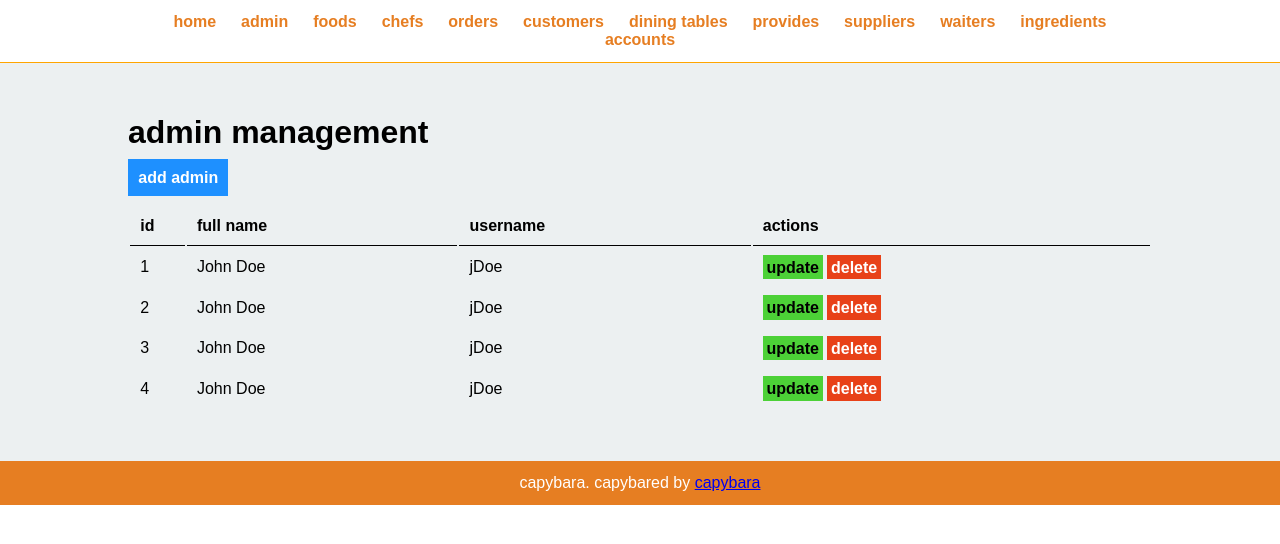
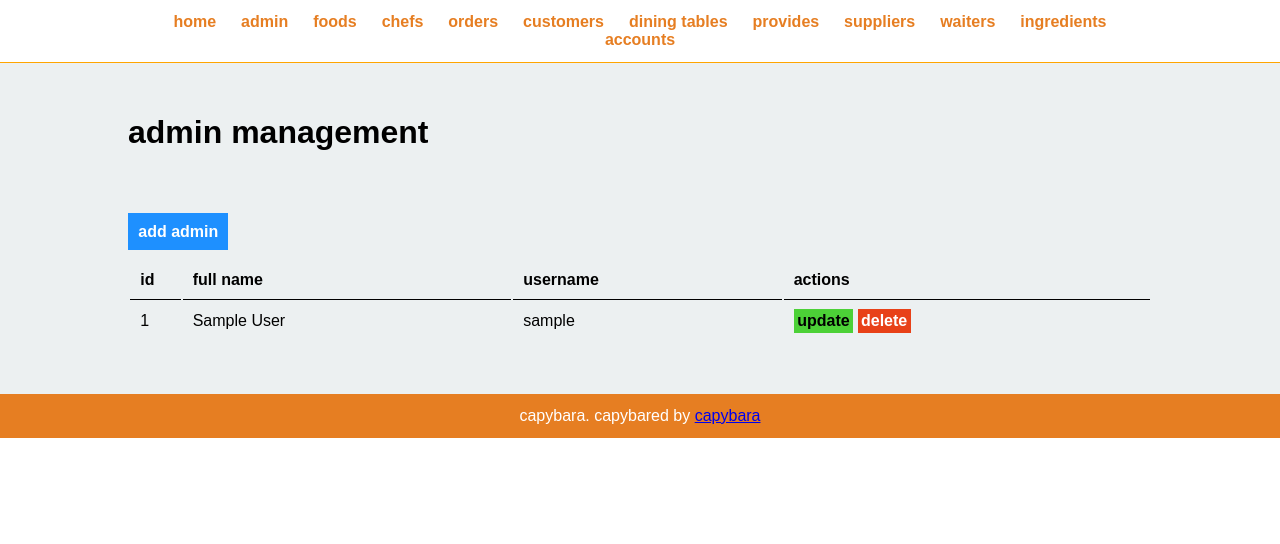
Before and after one commit to congvn66/capy-restaurant, a PHP site: page /capy-restaurant/admin/manage-admin.php in a window 1280 px wide. Shown: the top 544 px of the page. Run offline with PHP 8.4, Linux system fonts and the light colour scheme; tables that the repository leaves empty or names only in its code hold one stand-in row (values such as "Sample post").

Commit message:
Hoàn thành add admin và display admin.
- người dùng có thể add admin vào database và xem toàn bộ các admin trên web.

```diff
--- a/admin/manage-admin.php
+++ b/admin/manage-admin.php
@@ -4,6 +4,14 @@
             <div class="wrapper">
                 <h1>admin management</h1>
                 <br />
+
+                <?php
+                    if(isset($_SESSION['add'])){
+                        echo $_SESSION['add'];
+                        unset($_SESSION['add']);
+                    }
+                ?>
+                <br><br><br>
 
                 <!-- button add admin -->
                 <a href="add-admin.php" class="button-primary">add admin</a>
@@ -18,45 +26,35 @@
                         <th>actions</th>
                     </tr>
 
-                    <tr>
-                        <td>1</td>
-                        <td>John Doe</td>
-                        <td>jDoe</td>
-                        <td>
-                            <a href="#" class="button-secondary">update</a>
-                            <a href="#" class="button-danger">delete</a>
-                        </td>
-                    </tr>
+                    <?php
+                        $sql = "SELECT * FROM admin";
+                        $res = mysqli_query($conn, $sql);
+                        $id_on_web = 1;
+                        if ($res == true) {
+                            $cnt = mysqli_num_rows($res); // get all rows from db
+                            if ($cnt > 0) {
+                                while($row = mysqli_fetch_assoc($res)) { // same with readLine
+                                    $id = $row['id'];
+                                    $full_name = $row['full_name'];
+                                    $username = $row['username'];
 
-                    <tr>
-                        <td>2</td>
-                        <td>John Doe</td>
-                        <td>jDoe</td>
-                        <td>
-                            <a href="#" class="button-secondary">update</a>
-                            <a href="#" class="button-danger">delete</a>
-                        </td>
-                    </tr>
+                                    // display value to table
+                                    ?>
+                                    <tr>
+                                        <td><?php echo $id_on_web++?></td>
+                                        <td><?php echo $full_name?></td>
+                                        <td><?php echo $username?></td>
+                                        <td>
+                                            <a href="#" class="button-secondary">update</a>
+                                            <a href="#" class="button-danger">delete</a>
+                                        </td>
+                                    </tr>
+                                    <?php
 
-                    <tr>
-                        <td>3</td>
-                        <td>John Doe</td>
-                        <td>jDoe</td>
-                        <td>
-                            <a href="#" class="button-secondary">update</a>
-                            <a href="#" class="button-danger">delete</a>
-                        </td>
-                    </tr>
-
-                    <tr>
-                        <td>4</td>
-                        <td>John Doe</td>
-                        <td>jDoe</td>
-                        <td>
-                            <a href="#" class="button-secondary">update</a>
-                            <a href="#" class="button-danger">delete</a>
-                        </td>
-                    </tr>
+                                }
+                            }
+                        }
+                    ?>
                 </table>
 
             </div>
--- a/admin/partials/menu.php
+++ b/admin/partials/menu.php
@@ -1,3 +1,4 @@
+<?php include('../config/constants.php'); ?>
 <html>
     <head>
         <title>capy-restaurant home page</title>
--- a/config/constants.php
+++ b/config/constants.php
@@ -1,8 +1,15 @@
 <?php
+    // start session
+    session_start();
+
     // constant
+    define('SITE_URL', 'http://localhost/capy-restaurant/');
     define('LOCALHOST', 'localhost');
+    define('DB_USERNAME', 'root');
+    define('DB_PASSWORD', '');
+    define('DB_NAME', 'capy-restaurant');
 
 
-    $conn = mysqli_connect(LOCALHOST, 'root', '') or die(mysqli_error()); // connect
-    $db_select = mysqli_select_db($conn, 'capy-restaurant') or die(mysqli_error()); // select database
+    $conn = mysqli_connect(LOCALHOST, DB_USERNAME, DB_PASSWORD) or die("connection failed: " . mysqli_connect_error()); // connect
+    $db_select = mysqli_select_db($conn, DB_NAME) or die("wrong or not existed database: ".mysqli_error($conn)); // select database
 ?>
```
Also changed, not shown: admin/add-admin.php (+27 -5 lines).
